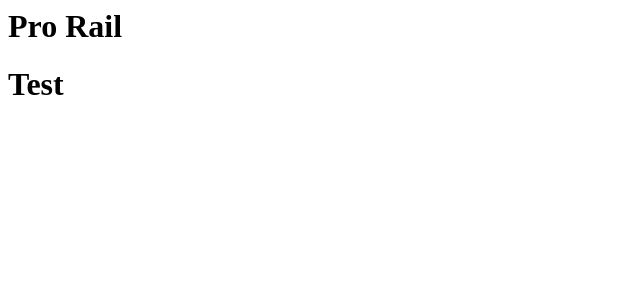
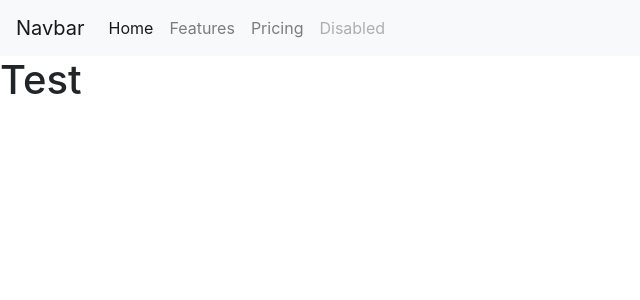
Before and after one commit to stormjoannes/prorail_predictions, a Flask app: page / in a window 1280 px wide. Shown: the top 300 px of the page, without its empty margins (0-640 px from the left). Run offline with Flask 2, Linux system fonts and the light colour scheme; some libraries are stand-ins or nearby versions.

Commit message:
testen met template inheritance

```diff
--- a/applicatie/main.py
+++ b/applicatie/main.py
@@ -6,5 +6,16 @@ app = Flask(__name__)
 def home():
     return render_template("test.html")
 
+@app.route("/test")
+def test():
+    return render_template("new.html")
+# @app.route("/<name>")
+# def user(name):
+#     return f"Hello {name}!"
+#
+# @app.route("/admin/")
+# def admin():
+#     return redirect(url_for("user", name="Admin"))
+
 if __name__ == "__main__":
     app.run(debug=True)
--- a/applicatie/templates/base.html
+++ b/applicatie/templates/base.html
@@ -1,10 +1,35 @@
 <html>
 <head>
+    <link rel="stylesheet" href="https://stackpath.bootstrapcdn.com/bootstrap/4.3.1/css/bootstrap.min.css" integrity="sha384-ggOyR0iXCbMQv3Xipma34MD+dH/1fQ784/j6cY/iJTQUOhcWr7x9JvoRxT2MZw1T" crossorigin="anonymous">
     <title>{% block title %}{% endblock %}</title>
     </head>
     <body>
-        <h1>Pro Rail</h1>
-            {% block content%}
-            {% endblock %}
+        <nav class="navbar navbar-expand-lg navbar-light bg-light">
+          <a class="navbar-brand" href="#">Navbar</a>
+          <button class="navbar-toggler" type="button" data-toggle="collapse" data-target="#navbarNav" aria-controls="navbarNav" aria-expanded="false" aria-label="Toggle navigation">
+            <span class="navbar-toggler-icon"></span>
+          </button>
+          <div class="collapse navbar-collapse" id="navbarNav">
+            <ul class="navbar-nav">
+              <li class="nav-item active">
+                <a class="nav-link" href="#">Home <span class="sr-only">(current)</span></a>
+              </li>
+              <li class="nav-item">
+                <a class="nav-link" href="#">Features</a>
+              </li>
+              <li class="nav-item">
+                <a class="nav-link" href="#">Pricing</a>
+              </li>
+              <li class="nav-item">
+                <a class="nav-link disabled" href="#" tabindex="-1" aria-disabled="true">Disabled</a>
+              </li>
+            </ul>
+          </div>
+        </nav>
+        {% block content%}
+        {% endblock %}
+    <script src="https://code.jquery.com/jquery-3.3.1.slim.min.js" integrity="sha384-q8i/X+965DzO0rT7abK41JStQIAqVgRVzpbzo5smXKp4YfRvH+8abtTE1Pi6jizo" crossorigin="anonymous"></script>
+    <script src="https://cdnjs.cloudflare.com/ajax/libs/popper.js/1.14.7/umd/popper.min.js" integrity="sha384-UO2eT0CpHqdSJQ6hJty5KVphtPhzWj9WO1clHTMGa3JDZwrnQq4sF86dIHNDz0W1" crossorigin="anonymous"></script>
+    <script src="https://stackpath.bootstrapcdn.com/bootstrap/4.3.1/js/bootstrap.min.js" integrity="sha384-JjSmVgyd0p3pXB1rRibZUAYoIIy6OrQ6VrjIEaFf/nJGzIxFDsf4x0xIM+B07jRM" crossorigin="anonymous"></script>
     </body>
 </html>
--- /dev/null
+++ b/applicatie/templates/new.html
@@ -0,0 +1 @@
+{% extends "base.html" %}
```
